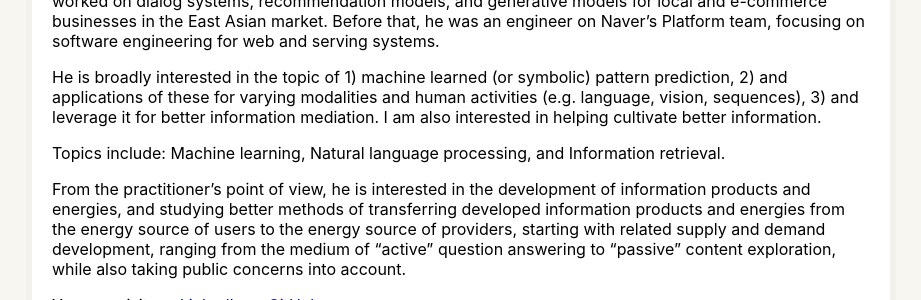
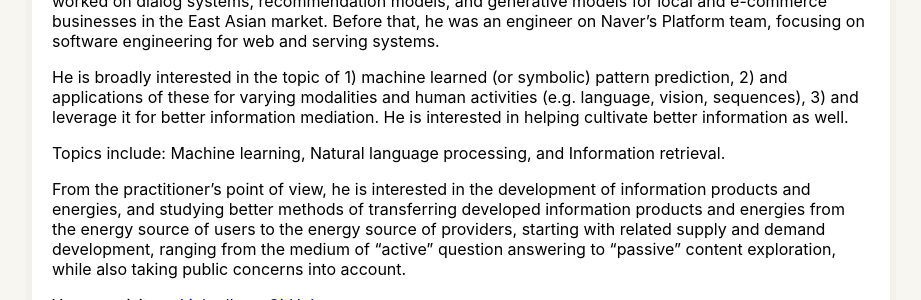
Before and after one commit to hiun/hiun.github.io, a Jekyll site: the page built from index.md, in a window 1280 px wide. Shown: the part 170-470 px from the top of the page, without its empty margins (179-1100 px from the left). Built offline with Jekyll 4.4.1, drawn with Linux system fonts in a browser that asks for light colours.

Commit message:
Update index.md

```diff
--- a/index.md
+++ b/index.md
@@ -5,7 +5,7 @@ title: Home
 
 Hiun Kim is an ML engineer on the Naver Search team, working on machine learning for search models with vision and language technologies. Previously, he was an engineer on the Naver Clova team, where he worked on dialog systems, recommendation models, and generative models for local and e-commerce businesses in the East Asian market. Before that, he was an engineer on Naver’s Platform team, focusing on software engineering for web and serving systems.
 
-He is broadly interested in the topic of 1) machine learned (or symbolic) pattern prediction, 2) and applications of these for varying modalities and human activities (e.g. language, vision, sequences), 3) and leverage it for better information mediation. I am also interested in helping cultivate better information.
+He is broadly interested in the topic of 1) machine learned (or symbolic) pattern prediction, 2) and applications of these for varying modalities and human activities (e.g. language, vision, sequences), 3) and leverage it for better information mediation. He is interested in helping cultivate better information as well.
 
 Topics include: Machine learning, Natural language processing, and Information retrieval.
 
```
